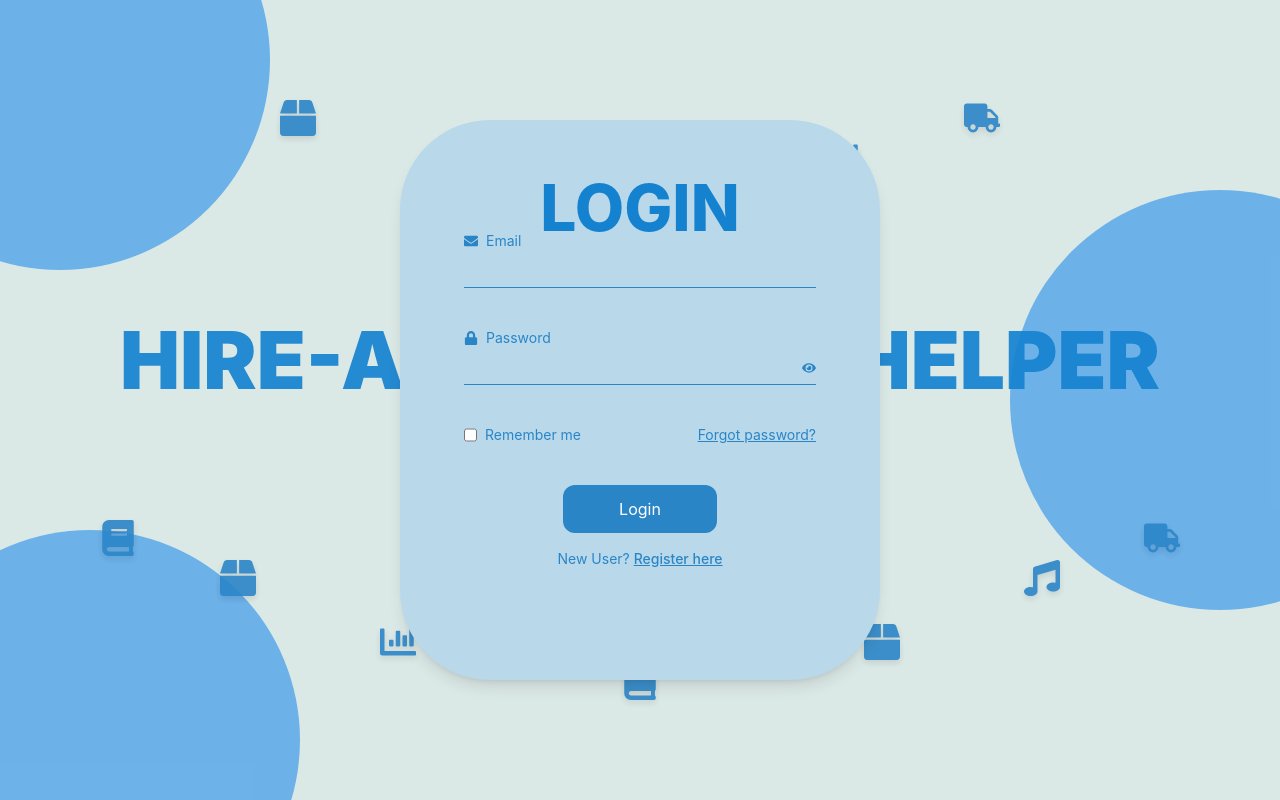
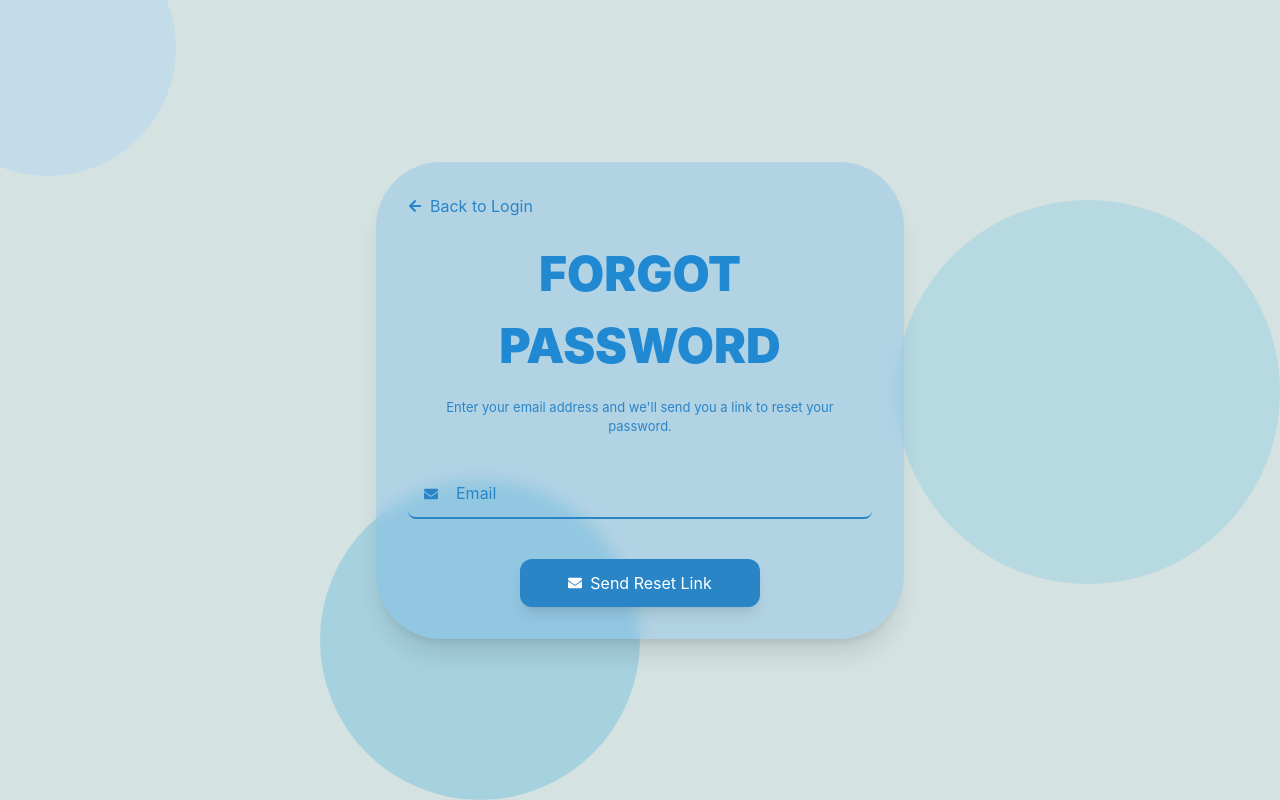
Before and after one commit to springboardmentor632/hirehelper_team_03, a React app in the folder frontend/: page /forgot-password in a window 1280 px wide. Built offline with nearby package versions, Linux system fonts and the light colour scheme; the HTML template or start-up script is replaced by a standard one.

Commit message:
UI changes to Login page and Forgot password UI

```diff
--- a/frontend/src/App.jsx
+++ b/frontend/src/App.jsx
@@ -1,5 +1,6 @@
 import { Routes, Route } from "react-router-dom";
 import OTPVerification from "./pages/otp";
+import ForgotPassword from "./pages/ForgotPassword";
 import Feed from "./pages/Feed";
 import MyTasks from "./pages/MyTasks";
 import AddTask from "./pages/AddTask";
@@ -13,6 +14,7 @@
       {/* Auth */}
       <Route path="/login" element={<Login />} />
       <Route path="/register" element={<Register />} />
+      <Route path="/forgot-password" element={<ForgotPassword />} />
       <Route path="/otp" element={<OTPVerification />} />
 
       {/* Protected */}
--- /dev/null
+++ b/frontend/src/pages/ForgotPassword.jsx
@@ -0,0 +1,169 @@
+import { useState } from "react";
+import { FaEnvelope, FaArrowLeft } from "react-icons/fa";
+
+// Simple animated background component
+const AuthBackground = () => {
+  return (
+    <div className="absolute inset-0 overflow-hidden">
+      <div className="absolute w-64 h-64 bg-[#a8d5f2] rounded-full opacity-30 -top-20 -left-20 animate-pulse"></div>
+      <div className="absolute w-96 h-96 bg-[#7ec8e3] rounded-full opacity-20 top-1/4 right-0 animate-pulse" style={{animationDelay: '1s'}}></div>
+      <div className="absolute w-80 h-80 bg-[#5eb8d9] rounded-full opacity-25 bottom-0 left-1/4 animate-pulse" style={{animationDelay: '2s'}}></div>
+    </div>
+  );
+};
+
+export default function ForgotPassword() {
+  const [email, setEmail] = useState("");
+  const [loading, setLoading] = useState(false);
+  const [error, setError] = useState("");
+  const [success, setSuccess] = useState(false);
+
+  const handleSubmit = async (e) => {
+    e.preventDefault();
+    setLoading(true);
+    setError("");
+    setSuccess(false);
+
+    try {
+      // Simulate API call
+      await new Promise(resolve => setTimeout(resolve, 1500));
+
+      // In production, replace with actual API call:
+      // const res = await axios.post("http://localhost:5000/api/forgot-password", {
+      //   email_id: email,
+      // });
+
+      setSuccess(true);
+      setEmail("");
+    } catch (err) {
+      setError("Failed to send reset link. Please try again.");
+    } finally {
+      setLoading(false);
+    }
+  };
+
+  const handleBackToLogin = () => {
+    // In production, use: navigate("/login");
+    window.location.href = "/login";
+  };
+
+  return (
+    <div className="relative h-screen max-h-screen bg-[#d4e2e2] overflow-hidden flex items-center justify-center">
+      <AuthBackground />
+
+      {/* Main container - Responsive for all sizes */}
+      <div className="relative z-10 w-full max-w-[90%] sm:max-w-[360px] md:max-w-[460px] lg:max-w-[520px] xl:max-w-[560px] px-4 py-6">
+        {/* Form card */}
+        <div className="bg-[rgba(101,174,233,0.3)] backdrop-blur-sm rounded-4xl sm:rounded-[45px] md:rounded-[55px] xl:rounded-[65px] p-4 sm:p-6 md:p-6 xl:p-8 shadow-xl">
+
+          {/* Back button */}
+          <button
+            onClick={handleBackToLogin}
+            className="flex items-center gap-2 text-[#2a85c7] hover:text-[#1582d0] transition-colors mb-4 sm:mb-5 text-sm sm:text-base"
+          >
+            <FaArrowLeft size={14} />
+            <span>Back to Login</span>
+          </button>
+
+          <h2 className="text-[28px] sm:text-[32px] md:text-[36px] lg:text-[42px] xl:text-[48px] font-black text-[rgba(21,130,208,0.93)] mb-3 sm:mb-4 text-center">
+            FORGOT PASSWORD
+          </h2>
+
+          <p className="text-[11px] sm:text-[12px] md:text-[13px] text-[#2a85c7] text-center mb-6 sm:mb-7 md:mb-8 px-2">
+            Enter your email address and we'll send you a link to reset your password.
+          </p>
+
+          {!success ? (
+            <form
+              onSubmit={handleSubmit}
+              className="space-y-3 sm:space-y-4 md:space-y-5 xl:space-y-6"
+            >
+              {/* Email field */}
+              <div className="relative">
+                <FaEnvelope
+                  className="absolute left-3 sm:left-4 top-1/2 -translate-y-1/2 text-[#2a85c7]"
+                  size={14}
+                />
+                <input
+                  type="email"
+                  name="email"
+                  placeholder="Email"
+                  value={email}
+                  onChange={(e) => setEmail(e.target.value)}
+                  required
+                  className="w-full pl-10 sm:pl-12 pr-3 sm:pr-4 py-2 sm:py-2.5 xl:py-3 bg-transparent border-b-2 border-[#2a85c7] rounded-lg text-[#2a85c7] placeholder-[#2a85c7] placeholder:text-sm sm:placeholder:text-base focus:outline-none focus:border-[#1582d0] transition-colors"
+                />
+              </div>
+
+              {/* Error message */}
+              {error && (
+                <p className="text-red-600 text-xs sm:text-sm text-center bg-red-50 py-2 rounded-lg">
+                  {error}
+                </p>
+              )}
+
+              {/* Submit button */}
+              <div className="flex justify-center pt-2 sm:pt-3 xl:pt-4">
+                <button
+                  type="submit"
+                  disabled={loading}
+                  className="bg-[#2a85c7] text-white px-8 sm:px-10 xl:px-12 py-2.5 sm:py-2.5 xl:py-3 rounded-xl hover:bg-[#1582d0] active:scale-95 transition-all flex items-center gap-2 shadow-lg hover:shadow-xl disabled:opacity-60 disabled:cursor-not-allowed"
+                >
+                  <FaEnvelope size={14} />
+                  <span className="text-sm sm:text-base">
+                    {loading ? "Sending..." : "Send Reset Link"}
+                  </span>
+                </button>
+              </div>
+            </form>
+          ) : (
+            /* Success message */
+            <div className="text-center space-y-4 sm:space-y-5 py-4">
+              <div className="w-16 h-16 sm:w-20 sm:h-20 bg-green-100 rounded-full flex items-center justify-center mx-auto">
+                <svg
+                  className="w-8 h-8 sm:w-10 sm:h-10 text-green-500"
+                  fill="none"
+                  stroke="currentColor"
+                  viewBox="0 0 24 24"
+                >
+                  <path
+                    strokeLinecap="round"
+                    strokeLinejoin="round"
+                    strokeWidth={2}
+                    d="M5 13l4 4L19 7"
+                  />
+                </svg>
+              </div>
+
+              <div className="space-y-2">
+                <h3 className="text-lg sm:text-xl font-bold text-[#1582d0]">
+                  Check Your Email
+                </h3>
+                <p className="text-xs sm:text-sm text-[#2a85c7] px-2">
+                  We've sent a password reset link to your email address. Please check your inbox and follow the instructions.
+                </p>
+              </div>
+
+              <button
+                onClick={handleBackToLogin}
+                className="bg-[#2a85c7] text-white px-8 sm:px-10 py-2.5 sm:py-3 rounded-xl hover:bg-[#1582d0] active:scale-95 transition-all shadow-lg hover:shadow-xl text-sm sm:text-base"
+              >
+                Back to Login
+              </button>
+
+              <p className="text-xs sm:text-sm text-[#2a85c7] pt-2">
+                Didn't receive the email?{" "}
+                <span
+                  onClick={() => setSuccess(false)}
+                  className="underline cursor-pointer hover:text-[#1582d0] font-medium transition-colors"
+                >
+                  Resend
+                </span>
+              </p>
+            </div>
+          )}
+        </div>
+      </div>
+    </div>
+  );
+}
--- a/frontend/src/pages/Login.jsx
+++ b/frontend/src/pages/Login.jsx
@@ -1,16 +1,17 @@
 import { useState } from "react";
-import { useNavigate } from "react-router-dom"; // ← ADD THIS IMPORT
-import { FaEnvelope, FaLock, FaEye, FaEyeSlash } from "react-icons/fa";
+import { useNavigate } from "react-router-dom";
+import { FaEnvelope, FaLock, FaEye, FaEyeSlash, FaUser } from "react-icons/fa";
 import AuthBackground from "../components/AuthBackground";
 import axios from "axios";
 
 export default function Login() {
-  const navigate = useNavigate(); // ← ADD THIS LINE
+  const navigate = useNavigate();
   const [email, setEmail] = useState("");
   const [password, setPassword] = useState("");
   const [showPassword, setShowPassword] = useState(false);
   const [loading, setLoading] = useState(false);
   const [error, setError] = useState("");
+  const [rememberMe, setRememberMe] = useState(false);
 
   const handleLogin = async (e) => {
     e.preventDefault();
@@ -32,7 +33,7 @@
       localStorage.setItem("token", res.data.token);
       localStorage.setItem("user", JSON.stringify(res.data.user));
 
-      navigate("/", { replace: true }); // This will now work!
+      navigate("/", { replace: true });
     } catch (err) {
       if (err.response) {
         setError(err.response.data.message || "Login failed");
@@ -47,90 +48,109 @@
   };
 
   return (
-    <div className="relative min-h-screen overflow-hidden bg-[#dbe9e6] flex items-center justify-center">
+    <div className="relative h-screen max-h-screen bg-[#d4e2e2] overflow-hidden flex items-center justify-center">
       <AuthBackground />
 
-      <div className="relative z-30 w-[480px] h-[560px] bg-[#b9d9ea] rounded-[90px] px-16 shadow-lg">
-        <h2 className="text-center font-extrabold text-[64px] uppercase text-[#1582D0] pt-10">
+      {/* Main container - Responsive for all sizes */}
+      <div className="relative z-10 w-full max-w-[90%] sm:max-w-[360px] md:max-w-[460px] lg:max-w-[520px] xl:max-w-[560px] px-4 py-6">
+        {/* Form card */}
+        <div className="bg-[rgba(101,174,233,0.3)] backdrop-blur-sm rounded-4xl sm:rounded-[45px] md:rounded-[55px] xl:rounded-[65px] p-4 sm:p-6 md:p-6 xl:p-8 shadow-xl">
+          <h2 className="text-[28px] sm:text-[32px] md:text-[36px] lg:text-[42px] xl:text-[48px] font-black text-[rgba(21,130,208,0.93)] mb-4 sm:mb-5 md:mb-6 lg:mb-7 xl:mb-8 text-center">
             LOGIN
           </h2>
 
           <form
             onSubmit={handleLogin}
-          className="absolute top-1/2 left-0 w-full px-16 -translate-y-1/2"
+            className="space-y-3 sm:space-y-4 md:space-y-5 xl:space-y-6"
           >
-          {/* EMAIL */}
-          <div className="mb-10">
-            <div className="flex items-center gap-2 text-[#2a85c7] text-sm mb-1">
-              <FaEnvelope size={14} />
-              <span>Email</span>
-            </div>
+            {/* Email field */}
+            <div className="relative">
+              <FaEnvelope
+                className="absolute left-3 sm:left-4 top-1/2 -translate-y-1/2 text-[#2a85c7]"
+                size={14}
+              />
               <input
                 type="email"
+                name="email"
+                placeholder="Email"
                 value={email}
                 onChange={(e) => setEmail(e.target.value)}
                 required
-              className="w-full bg-transparent border-0 border-b border-[#2a85c7]
-                         py-1 text-[#2a85c7] focus:outline-none"
+                className="w-full pl-10 sm:pl-12 pr-3 sm:pr-4 py-2 sm:py-2.5 xl:py-3 bg-transparent border-b-2 border-[#2a85c7] rounded-lg text-[#2a85c7] placeholder-[#2a85c7] placeholder:text-sm sm:placeholder:text-base focus:outline-none focus:border-[#1582d0] transition-colors"
               />
             </div>
 
-          {/* PASSWORD */}
-          <div className="mb-10">
-            <div className="flex items-center gap-2 text-[#2a85c7] text-sm mb-1">
-              <FaLock size={14} />
-              <span>Password</span>
-            </div>
-
-            <div className="flex items-center border-b border-[#2a85c7]">
+            {/* Password field */}
+            <div className="relative">
+              <FaLock
+                className="absolute left-3 sm:left-4 top-1/2 -translate-y-1/2 text-[#2a85c7]"
+                size={14}
+              />
               <input
                 type={showPassword ? "text" : "password"}
+                name="password"
+                placeholder="Password"
                 value={password}
                 onChange={(e) => setPassword(e.target.value)}
                 required
-                className="flex-1 bg-transparent border-0 py-1
-                           text-[#2a85c7] focus:outline-none"
+                className="w-full pl-10 sm:pl-12 pr-10 sm:pr-12 py-2 sm:py-2.5 xl:py-3 bg-transparent border-b-2 border-[#2a85c7] rounded-lg text-[#2a85c7] placeholder-[#2a85c7] placeholder:text-sm sm:placeholder:text-base focus:outline-none focus:border-[#1582d0] transition-colors"
               />
-              <span
+              <button
+                type="button"
                 onClick={() => setShowPassword(!showPassword)}
-                className="cursor-pointer text-[#2a85c7]"
+                className="absolute right-3 sm:right-4 top-1/2 -translate-y-1/2 text-[#2a85c7] hover:text-[#1582d0] transition-colors"
               >
                 {showPassword ? <FaEyeSlash size={14} /> : <FaEye size={14} />}
+              </button>
+            </div>
+
+            {/* Error message */}
+            {error && (
+              <p className="text-red-600 text-xs sm:text-sm text-center bg-red-50 py-2 rounded-lg">
+                {error}
+              </p>
+            )}
+
+            {/* Remember me & Forgot password */}
+            <div className="flex justify-between items-center text-[11px] sm:text-[12px] text-[#2a85c7] pt-1">
+              <label className="flex items-center gap-2 cursor-pointer">
+                <input
+                  type="checkbox"
+                  checked={rememberMe}
+                  onChange={(e) => setRememberMe(e.target.checked)}
+                  className="cursor-pointer"
+                />
+                <span>Remember me</span>
+              </label>
+              <span
+                onClick={() => navigate("/forgot-password")}
+                className="underline cursor-pointer hover:text-[#1582d0] transition-colors"
+              >
+                Forgot password?
               </span>
             </div>
-          </div>
 
-          {/* ERROR MESSAGE */}
-          {error && (
-            <p className="text-red-600 text-sm text-center mb-4">{error}</p>
-          )}
-
-          {/* REMEMBER */}
-          <div className="flex justify-between text-sm text-[#2a85c7] mb-10">
-            <label className="flex gap-2">
-              <input type="checkbox" />
-              Remember me
-            </label>
-            <span className="underline cursor-pointer">Forgot password?</span>
-          </div>
-
-          <div className="flex justify-center">
+            {/* Submit button */}
+            <div className="flex justify-center pt-2 sm:pt-3 xl:pt-4">
               <button
                 type="submit"
                 disabled={loading}
-              className="bg-[#2a85c7] text-white px-14 py-3 rounded-xl disabled:opacity-60"
+                className="bg-[#2a85c7] text-white px-8 sm:px-10 xl:px-12 py-2.5 sm:py-2.5 xl:py-3 rounded-xl hover:bg-[#1582d0] active:scale-95 transition-all flex items-center gap-2 shadow-lg hover:shadow-xl disabled:opacity-60 disabled:cursor-not-allowed"
               >
+                <FaUser size={14} />
+                <span className="text-sm sm:text-base">
                   {loading ? "Logging in..." : "Login"}
+                </span>
               </button>
             </div>
 
-          {/* REGISTER LINK */}
+            {/* Register link */}
             <div className="text-center mt-4">
               <p className="text-sm text-[#2a85c7]">
                 New User?{" "}
                 <span
                   onClick={() => navigate("/register")}
-                className="underline cursor-pointer hover:text-[#1582d0] font-medium"
+                  className="underline cursor-pointer hover:text-[#1582d0] font-medium transition-colors"
                 >
                   Register here
                 </span>
@@ -139,5 +159,6 @@
           </form>
         </div>
       </div>
+    </div>
   );
 }
```
Lines whose indentation alone changed are shown as unchanged.
